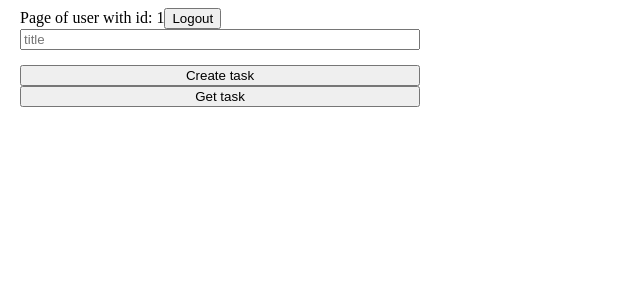
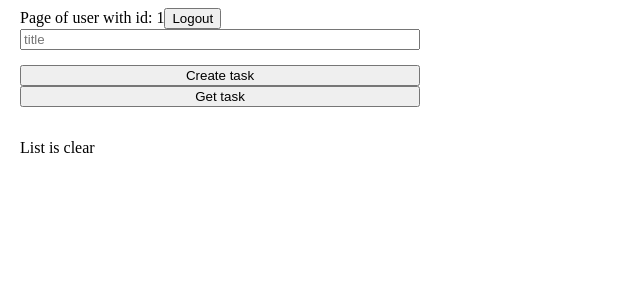
Before and after one commit to Twocram/crud-todo, a React (Create React App) app in the folder client/: page /users/1 in a window 1280 px wide. Shown: the top 300 px of the page, without its empty margins (0-640 px from the left). Built offline with nearby package versions, Linux system fonts and the light colour scheme; sample sign-in values are in the browser's storage.

Commit message:
added todo output

```diff
--- a/client/src/pages/Home.tsx
+++ b/client/src/pages/Home.tsx
@@ -12,6 +12,7 @@
   const [todo, setTodo] = useState<ITodo>({
     title: '',
   });
+  const [todoList, setTodoList] = useState<ITodo[]>([]);
   const [user, setUser] = useState<IUser>(
     JSON.parse(localStorage.getItem('user') as string)
   );
@@ -19,11 +20,9 @@
     localStorage.setItem('test', 'test');
     if (user) {
       const { id }: IUser = user;
-
       if (!(id === Number(params.id))) {
         navigate('/auth');
       }
-      // console.log(JSON.parse(localStorage.getItem('user') as string));
     } else {
       navigate('/auth');
     }
@@ -42,7 +41,7 @@
 
   const getTasks = () => {
     axios.get(`http://localhost:3001/api/todos/${params.id}`).then((res) => {
-      console.log(res.data);
+      setTodoList(res.data);
     });
   };
 
@@ -64,6 +63,15 @@
         />
         <button onClick={createTask}>Create task</button>
         <button onClick={getTasks}>Get task</button>
+        <ul>
+          {todoList.length > 0 &&
+            todoList.map((todo) => (
+              <li key={todo.id}>
+                {todo.title} <button>Delete</button>
+              </li>
+            ))}
+        </ul>
+        {!todoList.length && <div>List is clear</div>}
       </Form>
     </div>
   );
```
